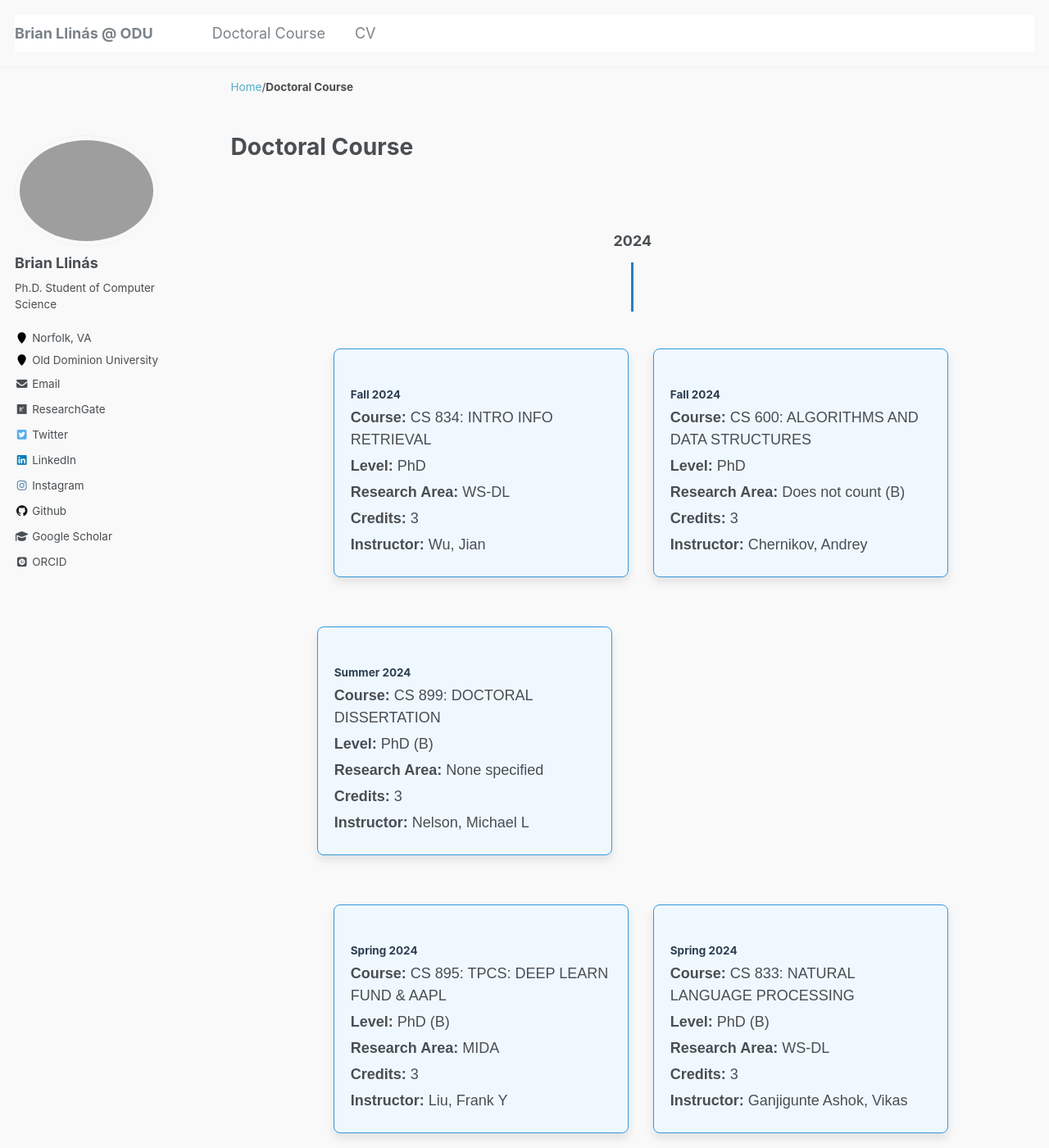
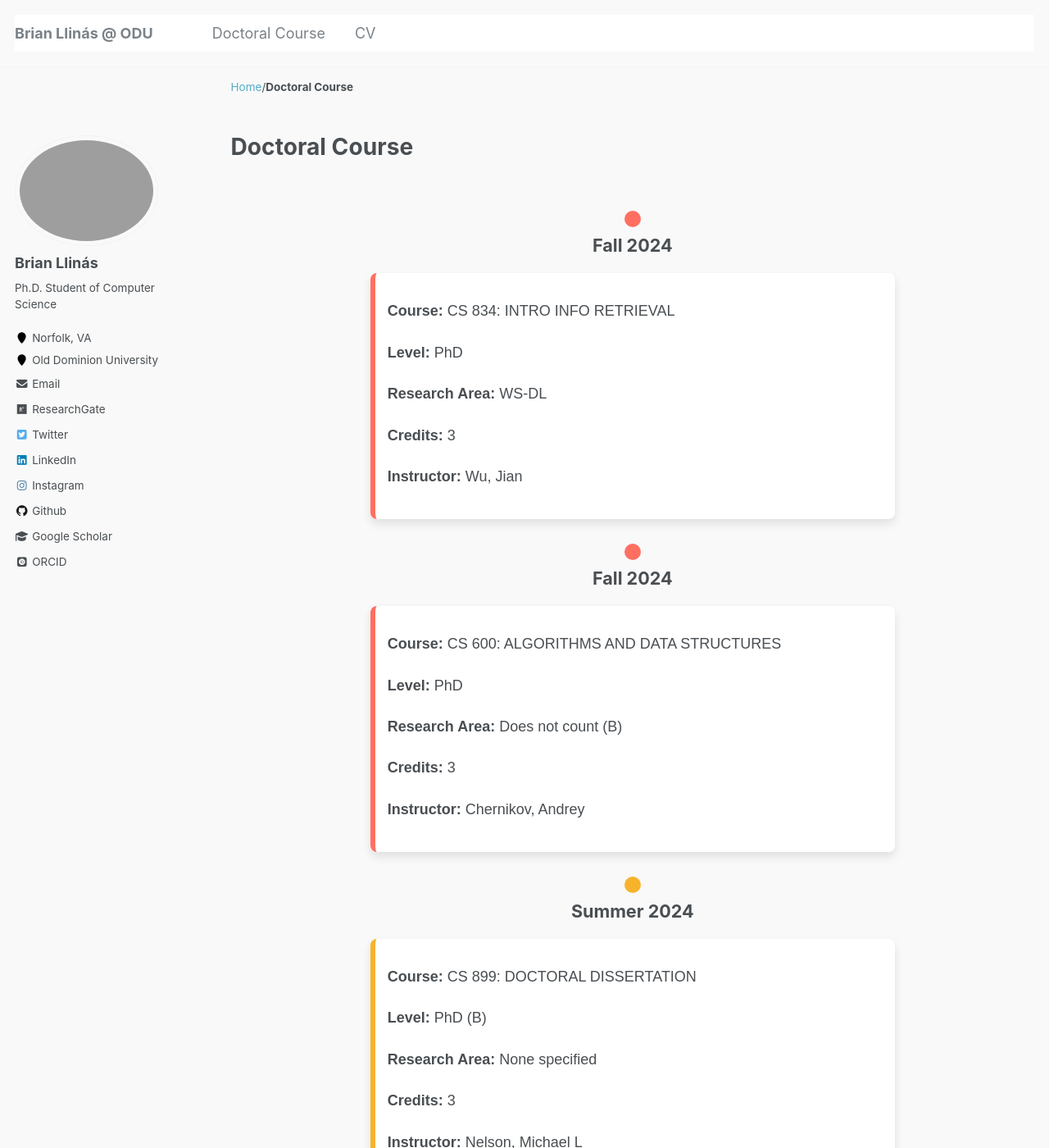
Before and after one commit to bllin001/bllin001.github.io, a Jekyll site: the page built from _pages/doctoral-course.html, in a window 1280 px wide and 1400 px high. Shown: the whole window at 82% size. Built offline with Jekyll 4.4.1, drawn with Linux system fonts in a browser that asks for light colours; nearby versions of some CDN libraries; some web fonts are replaced; a script bundle is joined from its source files by our own code; library files that are not in the unit come from our copies.

Commit message:
changed layout of the courses

```diff
--- a/_pages/doctoral-course.html
+++ b/_pages/doctoral-course.html
@@ -8,14 +8,12 @@ redirect_from:
 ---
 
 <div class="vertical-timeline" id="timeline">
-  <div class="year-marker">
-    <h3>2024</h3>
-    <div class="year-line"></div>
+  <div class="timeline-item">
+    <div class="timeline-icon" style="background-color: #FF6F61;"></div>
+    <div class="semester-label">
+      <h4>Fall 2024</h4>
     </div>
-  <div class="timeline-block right" data-semester="202410">
-    <div class="course-card semester-card">
-      <h4>Fall 2024</h4>
-      <div class="course-details">
+    <div class="timeline-content" style="border-left: 6px solid #FF6F61;">
       <p><strong>Course:</strong> CS 834: INTRO INFO RETRIEVAL</p>
       <p><strong>Level:</strong> PhD</p>
       <p><strong>Research Area:</strong> WS-DL</p>
@@ -23,9 +21,12 @@ redirect_from:
       <p><strong>Instructor:</strong> Wu, Jian</p>
     </div>
   </div>
-    <div class="course-card semester-card">
+  <div class="timeline-item">
+    <div class="timeline-icon" style="background-color: #FF6F61;"></div>
+    <div class="semester-label">
       <h4>Fall 2024</h4>
-      <div class="course-details">
+    </div>
+    <div class="timeline-content" style="border-left: 6px solid #FF6F61;">
       <p><strong>Course:</strong> CS 600: ALGORITHMS AND DATA STRUCTURES</p>
       <p><strong>Level:</strong> PhD</p>
       <p><strong>Research Area:</strong> Does not count (B)</p>
@@ -33,11 +34,12 @@ redirect_from:
       <p><strong>Instructor:</strong> Chernikov, Andrey</p>
     </div>
   </div>
+  <div class="timeline-item">
+    <div class="timeline-icon" style="background-color: #F7B32B;"></div>
+    <div class="semester-label">
+      <h4>Summer 2024</h4>
     </div>
-  <div class="timeline-block left" data-semester="202430">
-    <div class="course-card semester-card">
-      <h4>Summer 2024</h4>
-      <div class="course-details">
+    <div class="timeline-content" style="border-left: 6px solid #F7B32B;">
       <p><strong>Course:</strong> CS 899: DOCTORAL DISSERTATION</p>
       <p><strong>Level:</strong> PhD (B)</p>
       <p><strong>Research Area:</strong> None specified</p>
@@ -45,11 +47,12 @@ redirect_from:
       <p><strong>Instructor:</strong> Nelson, Michael L</p>
     </div>
   </div>
+  <div class="timeline-item">
+    <div class="timeline-icon" style="background-color: #6B9AC4;"></div>
+    <div class="semester-label">
+      <h4>Spring 2024</h4>
     </div>
-  <div class="timeline-block right" data-semester="202420">
-    <div class="course-card semester-card">
-      <h4>Spring 2024</h4>
-      <div class="course-details">
+    <div class="timeline-content" style="border-left: 6px solid #6B9AC4;">
       <p><strong>Course:</strong> CS 895: TPCS: DEEP LEARN FUND & AAPL</p>
       <p><strong>Level:</strong> PhD (B)</p>
       <p><strong>Research Area:</strong> MIDA</p>
@@ -57,9 +60,12 @@ redirect_from:
       <p><strong>Instructor:</strong> Liu, Frank Y</p>
     </div>
   </div>
-    <div class="course-card semester-card">
+  <div class="timeline-item">
+    <div class="timeline-icon" style="background-color: #6B9AC4;"></div>
+    <div class="semester-label">
       <h4>Spring 2024</h4>
-      <div class="course-details">
+    </div>
+    <div class="timeline-content" style="border-left: 6px solid #6B9AC4;">
       <p><strong>Course:</strong> CS 833: NATURAL LANGUAGE PROCESSING</p>
       <p><strong>Level:</strong> PhD (B)</p>
       <p><strong>Research Area:</strong> WS-DL</p>
@@ -67,15 +73,12 @@ redirect_from:
       <p><strong>Instructor:</strong> Ganjigunte Ashok, Vikas</p>
     </div>
   </div>
+  <div class="timeline-item">
+    <div class="timeline-icon" style="background-color: #FF6F61;"></div>
+    <div class="semester-label">
+      <h4>Fall 2023</h4>
     </div>
-  <div class="year-marker">
-    <h3>2023</h3>
-    <div class="year-line"></div>
-  </div>
-  <div class="timeline-block right" data-semester="202310">
-    <div class="course-card semester-card">
-      <h4>Fall 2023</h4>
-      <div class="course-details">
+    <div class="timeline-content" style="border-left: 6px solid #FF6F61;">
       <p><strong>Course:</strong> CS 822: MACHINE LEARNING</p>
       <p><strong>Level:</strong> PhD</p>
       <p><strong>Research Area:</strong> MIDA</p>
@@ -83,9 +86,12 @@ redirect_from:
       <p><strong>Instructor:</strong> Sun, Jiangwen</p>
     </div>
   </div>
-    <div class="course-card semester-card">
+  <div class="timeline-item">
+    <div class="timeline-icon" style="background-color: #FF6F61;"></div>
+    <div class="semester-label">
       <h4>Fall 2023</h4>
-      <div class="course-details">
+    </div>
+    <div class="timeline-content" style="border-left: 6px solid #FF6F61;">
       <p><strong>Course:</strong> CS 533: WEB SECURITY</p>
       <p><strong>Level:</strong> PhD</p>
       <p><strong>Research Area:</strong> Does not count (B)</p>
@@ -93,11 +99,12 @@ redirect_from:
       <p><strong>Instructor:</strong> Nelson, Michael</p>
     </div>
   </div>
+  <div class="timeline-item">
+    <div class="timeline-icon" style="background-color: #F7B32B;"></div>
+    <div class="semester-label">
+      <h4>Summer 2023</h4>
     </div>
-  <div class="timeline-block left" data-semester="202330">
-    <div class="course-card semester-card">
-      <h4>Summer 2023</h4>
-      <div class="course-details">
+    <div class="timeline-content" style="border-left: 6px solid #F7B32B;">
       <p><strong>Course:</strong> CS 896: TPCS: WEB ARCHIVING</p>
       <p><strong>Level:</strong> PhD (B)</p>
       <p><strong>Research Area:</strong> WS-DL</p>
@@ -105,11 +112,12 @@ redirect_from:
       <p><strong>Instructor:</strong> Nelson, Michael</p>
     </div>
   </div>
+  <div class="timeline-item">
+    <div class="timeline-icon" style="background-color: #6B9AC4;"></div>
+    <div class="semester-label">
+      <h4>Spring 2023</h4>
     </div>
-  <div class="timeline-block right" data-semester="202320">
-    <div class="course-card semester-card">
-      <h4>Spring 2023</h4>
-      <div class="course-details">
+    <div class="timeline-content" style="border-left: 6px solid #6B9AC4;">
       <p><strong>Course:</strong> CS 550: DATABASE CONCEPT</p>
       <p><strong>Level:</strong> PhD</p>
       <p><strong>Research Area:</strong> Does not count (B)</p>
@@ -117,15 +125,17 @@ redirect_from:
       <p><strong>Instructor:</strong> Wu, Jian</p>
     </div>
   </div>
-    <div class="course-card semester-card">
+  <div class="timeline-item">
+    <div class="timeline-icon" style="background-color: #6B9AC4;"></div>
+    <div class="semester-label">
       <h4>Spring 2023</h4>
-      <div class="course-details">
+    </div>
+    <div class="timeline-content" style="border-left: 6px solid #6B9AC4;">
       <p><strong>Course:</strong> CS 800: RESEARCH METHODS</p>
       <p><strong>Level:</strong> PhD</p>
       <p><strong>Research Area:</strong> Does not count (B)</p>
       <p><strong>Credits:</strong> 3</p>
       <p><strong>Instructor:</strong> Olariu, Stephan</p>
-      </div>
     </div>
   </div>
 </div>
@@ -137,49 +147,46 @@ redirect_from:
   }
   .vertical-timeline {
     position: relative;
-    padding: 40px 0;
+    padding: 20px 0;
     max-width: 800px;
     margin: auto;
   }
-  .year-marker {
+  .timeline-item {
+    position: relative;
+    margin: 30px 0;
+    display: block;
+  }
+  .timeline-icon {
+    width: 20px;
+    height: 20px;
+    border-radius: 50%;
+    background-color: #333;
+    margin: 0 auto;
+  }
+  .semester-label {
     text-align: center;
-    margin: 30px 0;
-    position: relative;
+    margin-top: 10px;
   }
-  .year-line {
-    width: 3px;
-    height: 60px;
-    background-color: #2980b9;
-    margin: 15px auto;
-  }
-  .timeline-block {
-    margin: 30px 0;
-    display: flex;
-    justify-content: space-between;
-  }
-  .timeline-block.right {
-    justify-content: flex-end;
-  }
-  .timeline-block.left {
-    justify-content: flex-start;
-  }
-  .semester-card {
+  .timeline-content {
+    background-color: #fff;
+    padding: 15px;
+    border-radius: 8px;
+    box-shadow: 0 6px 12px rgba(0, 0, 0, 0.1);
+    width: 80%;
+    margin: 20px auto;
     border-left: 6px solid #3498db;
-    padding-left: 15px;
-  }
-  .course-card {
-    border: 1px solid #3498db;
-    padding: 20px;
-    margin: 15px;
-    border-radius: 8px;
-    background-color: #f0f8ff;
-    box-shadow: 0 6px 12px rgba(0, 0, 0, 0.1);
-    width: 45%;
-  }
-  .course-details p {
-    margin: 5px 0;
   }
   h4 {
-    color: #2c3e50;
+    margin-top: 0;
+    font-size: 1.2em;
+  }
+  .connector-line {
+    position: absolute;
+    width: 3px;
+    background-color: #d3d3d3;
+    top: 0;
+    bottom: 0;
+    left: 50%;
+    z-index: -1;
   }
 </style>
```
Lines whose indentation alone changed are shown as unchanged.
